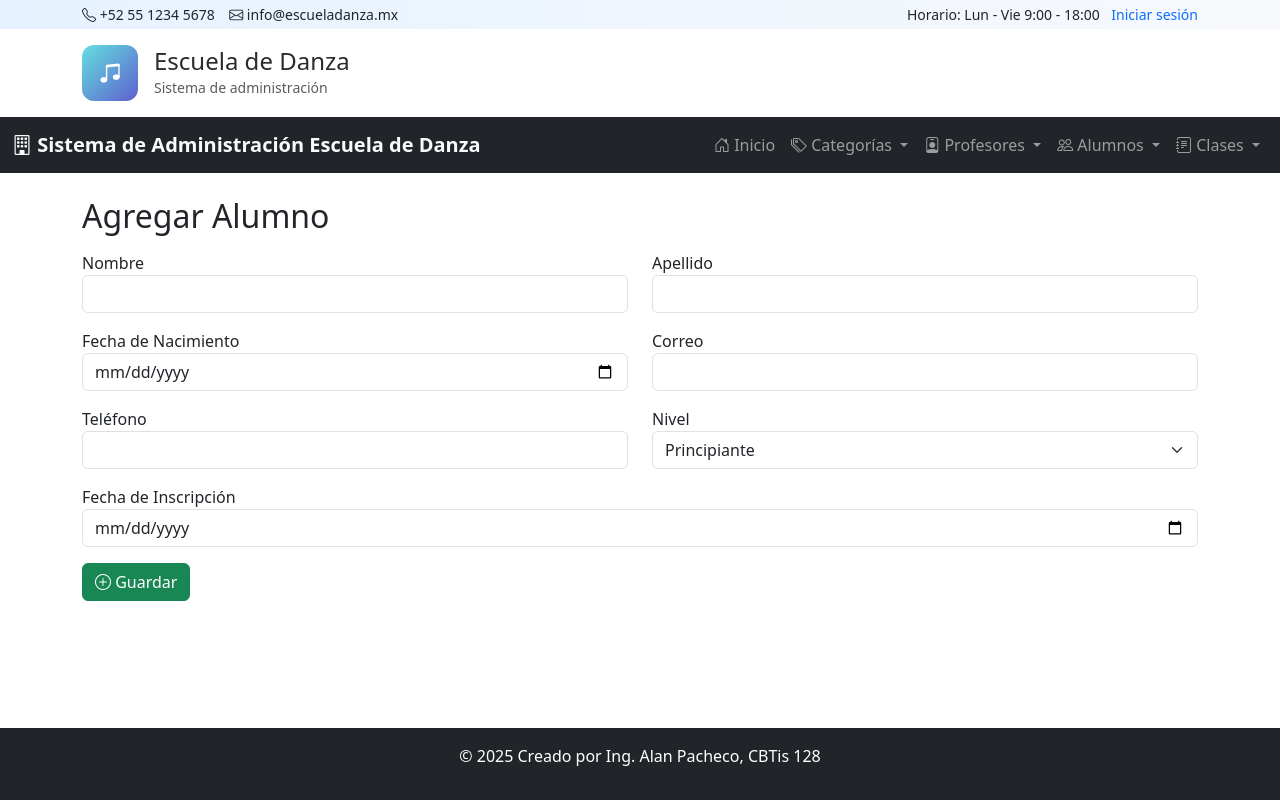
After one commit to alanx12398/UIII_escueladanza_0310, a Django app: page /alumnos/agregar/ in a window 1280 px wide. The commit adds this page. Run offline with Django 5.2, Linux system fonts and the light colour scheme.

Commit message:
Add files via upload

```diff
--- /dev/null
+++ b/app_escueladanza/templates/alumno/agregar_alumno.html
@@ -0,0 +1,51 @@
+{% extends 'base.html' %}
+{% block title %}Agregar Alumno{% endblock %}
+{% block content %}
+<h2>Agregar Alumno</h2>
+<form method="POST" class="mt-3">
+{% csrf_token %}
+<div class="row mb-3">
+    <div class="col">
+        <label>Nombre</label>
+        <input type="text" name="nombre" class="form-control" required>
+    </div>
+    <div class="col">
+        <label>Apellido</label>
+        <input type="text" name="apellido" class="form-control" required>
+    </div>
+</div>
+
+<div class="row mb-3">
+    <div class="col">
+        <label>Fecha de Nacimiento</label>
+        <input type="date" name="fecha_nacimiento" class="form-control" required>
+    </div>
+    <div class="col">
+        <label>Correo</label>
+        <input type="email" name="correo" class="form-control" required>
+    </div>
+</div>
+
+<div class="row mb-3">
+    <div class="col">
+        <label>Teléfono</label>
+        <input type="text" name="telefono" class="form-control" required>
+    </div>
+    <div class="col">
+    <label>Nivel</label>
+    <select name="nivel" class="form-select" required>
+        <option value="Principiante">Principiante</option>
+        <option value="Intermedio">Intermedio</option>
+        <option value="Avanzado">Avanzado</option>
+    </select>
+    </div>
+</div>
+
+<div class="mb-3">
+    <label>Fecha de Inscripción</label>
+    <input type="date" name="fecha_inscripcion" class="form-control" required>
+</div>
+
+<button type="submit" class="btn btn-success"><i class="bi bi-plus-circle"></i> Guardar</button>
+</form>
+{% endblock %}
--- a/app_escueladanza/templates/navbar.html
+++ b/app_escueladanza/templates/navbar.html
@@ -43,26 +43,23 @@
         <!-- ALUMNOS -->
         <li class="nav-item dropdown">
             <a class="nav-link dropdown-toggle" href="#" role="button" data-bs-toggle="dropdown">
-                <i class="bi bi-people"></i> Alumnos
+            <i class="bi bi-people"></i> Alumnos
             </a>
             <ul class="dropdown-menu">
-                <li><a class="dropdown-item" href="#">Agregar Alumno</a></li>
-                <li><a class="dropdown-item" href="#">Ver Alumnos</a></li>
-                <li><a class="dropdown-item" href="#">Actualizar Alumno</a></li>
-                <li><a class="dropdown-item" href="#">Borrar Alumno</a></li>
+            <li><a class="dropdown-item" href="{% url 'agregar_alumno' %}">Agregar Alumno</a></li>
+            <li><a class="dropdown-item" href="{% url 'ver_alumnos' %}">Ver Alumnos</a></li>
+            <!-- actualizar y borrar se hacen desde la lista -->
             </ul>
         </li>
 
         <!-- CLASES -->
         <li class="nav-item dropdown">
-            <a class="nav-link dropdown-toggle" href="#" role="button" data-bs-toggle="dropdown">
-                <i class="bi bi-easel"></i> Clases
+            <a class="nav-link dropdown-toggle" href="#" id="clasesDropdown" role="button" data-bs-toggle="dropdown" aria-expanded="false">
+                <i class="bi bi-journal-text"></i> Clases
             </a>
-            <ul class="dropdown-menu">
-                <li><a class="dropdown-item" href="#">Agregar Clase</a></li>
-                <li><a class="dropdown-item" href="#">Ver Clases</a></li>
-                <li><a class="dropdown-item" href="#">Actualizar Clase</a></li>
-                <li><a class="dropdown-item" href="#">Borrar Clase</a></li>
+            <ul class="dropdown-menu" aria-labelledby="clasesDropdown">
+                <li><a class="dropdown-item" href="{% url 'agregar_clase' %}">Agregar Clase</a></li>
+                <li><a class="dropdown-item" href="{% url 'ver_clases' %}">Ver Clases</a></li>
             </ul>
         </li>
         </ul>
--- a/app_escueladanza/urls.py
+++ b/app_escueladanza/urls.py
@@ -10,4 +10,19 @@ urlpatterns = [
     path('profesores/actualizar/<int:id>/', views.actualizar_profesor, name='actualizar_profesor'),
     path('profesores/actualizar/<int:id>/guardar/', views.realizar_actualizacion_profesor, name='realizar_actualizacion_profesor'),
     path('profesores/borrar/<int:id>/', views.borrar_profesor, name='borrar_profesor'),
+
+
+    # ALUMNO CRUD
+    path('alumnos/agregar/', views.agregar_alumno, name='agregar_alumno'),
+    path('alumnos/ver/', views.ver_alumnos, name='ver_alumnos'),
+    path('alumnos/actualizar/<int:id>/', views.actualizar_alumno, name='actualizar_alumno'),
+    path('alumnos/actualizar/<int:id>/guardar/', views.realizar_actualizacion_alumno, name='realizar_actualizacion_alumno'),
+    path('alumnos/borrar/<int:id>/', views.borrar_alumno, name='borrar_alumno'),
+
+
+        # CLASES (nuevas)
+    path('clases/agregar/', views.agregar_clase, name='agregar_clase'),
+    path('clases/', views.ver_clases, name='ver_clases'),
+    path('clases/actualizar/<int:id>/', views.actualizar_clase, name='actualizar_clase'),
+    path('clases/borrar/<int:id>/', views.borrar_clase, name='borrar_clase'),
 ]
--- a/app_escueladanza/views.py
+++ b/app_escueladanza/views.py
@@ -1,6 +1,5 @@
 from django.shortcuts import render, redirect, get_object_or_404
-from .models import Profesor
-
+from .models import Profesor, Alumno, Clase
 # ==========================
 # Vista de Inicio
 # ==========================
@@ -64,3 +63,126 @@ def borrar_profesor(request, id):
     profesor = get_object_or_404(Profesor, id=id)
     profesor.delete()
     return redirect('ver_profesores')
+
+# AGREGAR ALUMNO
+def agregar_alumno(request):
+    if request.method == 'POST':
+        nombre = request.POST.get('nombre')
+        apellido = request.POST.get('apellido')
+        fecha_nacimiento = request.POST.get('fecha_nacimiento')
+        correo = request.POST.get('correo')
+        telefono = request.POST.get('telefono')
+        nivel = request.POST.get('nivel')
+        fecha_inscripcion = request.POST.get('fecha_inscripcion')
+
+        Alumno.objects.create(
+            nombre=nombre,
+            apellido=apellido,
+            fecha_nacimiento=fecha_nacimiento,
+            correo=correo,
+            telefono=telefono,
+            nivel=nivel,
+            fecha_inscripcion=fecha_inscripcion
+        )
+        return redirect('ver_alumnos')
+
+    return render(request, 'alumno/agregar_alumno.html')
+
+
+# VER ALUMNOS
+def ver_alumnos(request):
+    alumnos = Alumno.objects.all()
+    return render(request, 'alumno/ver_alumnos.html', {'alumnos': alumnos})
+
+
+# ACTUALIZAR ALUMNO (formulario)
+def actualizar_alumno(request, id):
+    alumno = get_object_or_404(Alumno, id=id)
+    return render(request, 'alumno/actualizar_alumno.html', {'alumno': alumno})
+
+
+# GUARDAR ACTUALIZACION
+def realizar_actualizacion_alumno(request, id):
+    alumno = get_object_or_404(Alumno, id=id)
+    if request.method == 'POST':
+        alumno.nombre = request.POST.get('nombre')
+        alumno.apellido = request.POST.get('apellido')
+        alumno.fecha_nacimiento = request.POST.get('fecha_nacimiento')
+        alumno.correo = request.POST.get('correo')
+        alumno.telefono = request.POST.get('telefono')
+        alumno.nivel = request.POST.get('nivel')
+        alumno.fecha_inscripcion = request.POST.get('fecha_inscripcion')
+        alumno.save()
+        return redirect('ver_alumnos')
+
+
+# BORRAR ALUMNO (confirmación y borrado)
+def borrar_alumno(request, id):
+    alumno = get_object_or_404(Alumno, id=id)
+    if request.method == 'POST':
+        alumno.delete()
+        return redirect('ver_alumnos')
+    return render(request, 'alumno/borrar_alumno.html', {'alumno': alumno})
+
+# === AGREGAR CLASE ===
+def agregar_clase(request):
+    if request.method == 'POST':
+        nombre_clase = request.POST['nombre_clase']
+        descripcion = request.POST['descripcion']
+        horario = request.POST['horario']
+        profesor_id = request.POST['profesor']
+        alumnos_ids = request.POST.getlist('alumnos')
+        fecha_inicio = request.POST['fecha_inicio']
+
+        profesor = Profesor.objects.get(id=profesor_id)
+
+        # CORRECCIÓN: el modelo se llama Clase, no clase
+        clase = Clase.objects.create(
+            nombre_clase=nombre_clase,
+            descripcion=descripcion,
+            horario=horario,
+            profesor=profesor,
+            fecha_inicio=fecha_inicio
+        )
+
+        # Asignar alumnos
+        clase.alumnos.set(alumnos_ids)
+
+        return redirect('ver_clases')
+
+    # Mostrar formulario
+    profesores = Profesor.objects.all()
+    alumnos = Alumno.objects.all()
+    return render(request, 'clase/agregar_clase.html', {'profesores': profesores, 'alumnos': alumnos})
+
+
+# === VER CLASES ===
+def ver_clases(request):
+    clases = Clase.objects.all()
+    return render(request, 'clase/ver_clases.html', {'clases': clases})
+
+# === ACTUALIZAR CLASE ===
+def actualizar_clase(request, id):
+    clase = get_object_or_404(Clase, id=id)
+    profesores = Profesor.objects.all()
+    alumnos = Alumno.objects.all()
+
+    if request.method == 'POST':
+        clase.nombre_clase = request.POST['nombre_clase']
+        clase.descripcion = request.POST['descripcion']
+        clase.horario = request.POST['horario']
+        clase.profesor_id = request.POST['profesor']
+        clase.fecha_inicio = request.POST['fecha_inicio']
+        clase.save()
+        clase.alumnos.set(request.POST.getlist('alumnos'))
+        return redirect('ver_clases')
+
+    return render(request, 'clase/actualizar_clase.html', {'clase': clase, 'profesores': profesores, 'alumnos': alumnos})
+
+# === BORRAR CLASE ===
+def borrar_clase(request, id):
+    clase = get_object_or_404(Clase, id=id)
+    if request.method == 'POST':
+        clase.delete()
+        return redirect('ver_clases')
+    return render(request, 'clase/borrar_clase.html', {'clase': clase})
```
Also changed, not shown: app_escueladanza/admin.py (+26 -5 lines), app_escueladanza/models.py (+9 -9 lines), app_escueladanza/templates/alumno/actualizar_alumno.html (added, +51 -0 lines), app_escueladanza/templates/alumno/borrar_alumno.html (added, +12 -0 lines), app_escueladanza/templates/alumno/ver_alumnos.html (added, +38 -0 lines), app_escueladanza/templates/clase/actualizar_clase.html (added, +26 -0 lines), app_escueladanza/templates/clase/agregar_clase.html (added, +26 -0 lines), app_escueladanza/templates/clase/borrar_clase.html (added, +11 -0 lines), app_escueladanza/templates/clase/ver_clases.html (added, +29 -0 lines), app_escueladanza/migrations/0001_initial.py, db.sqlite3.
